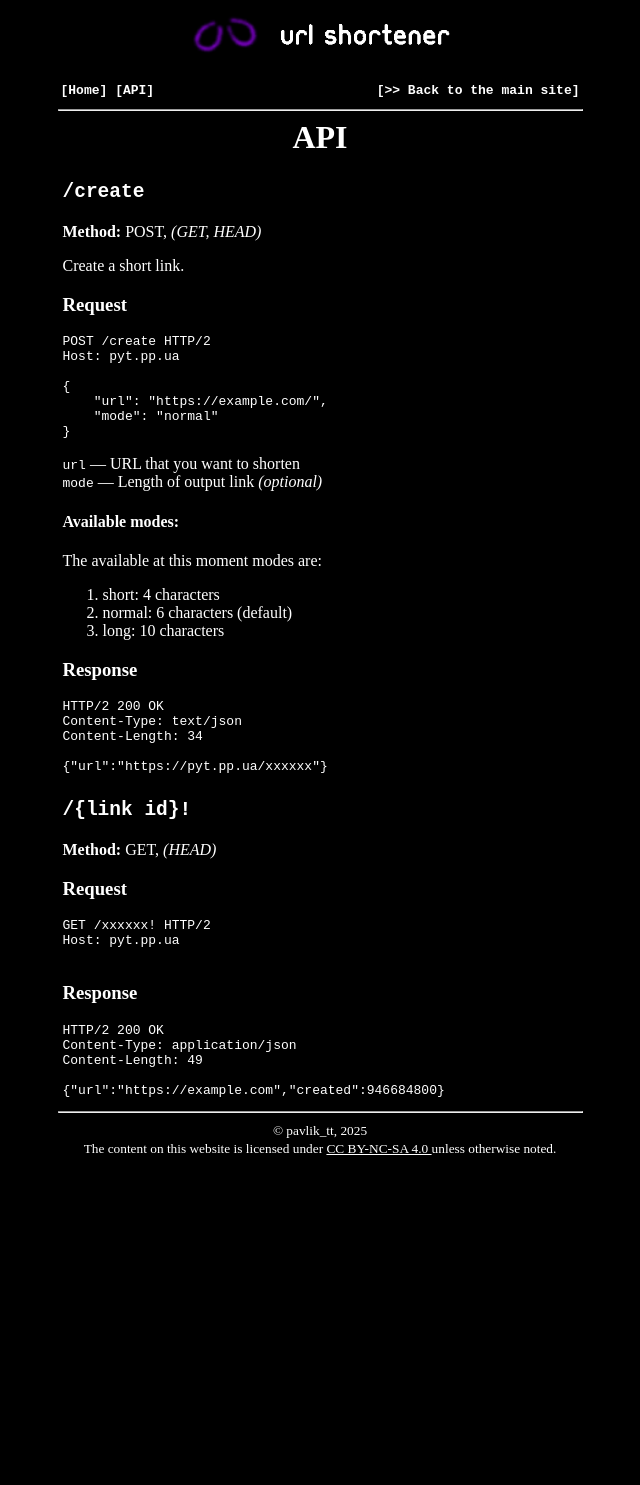
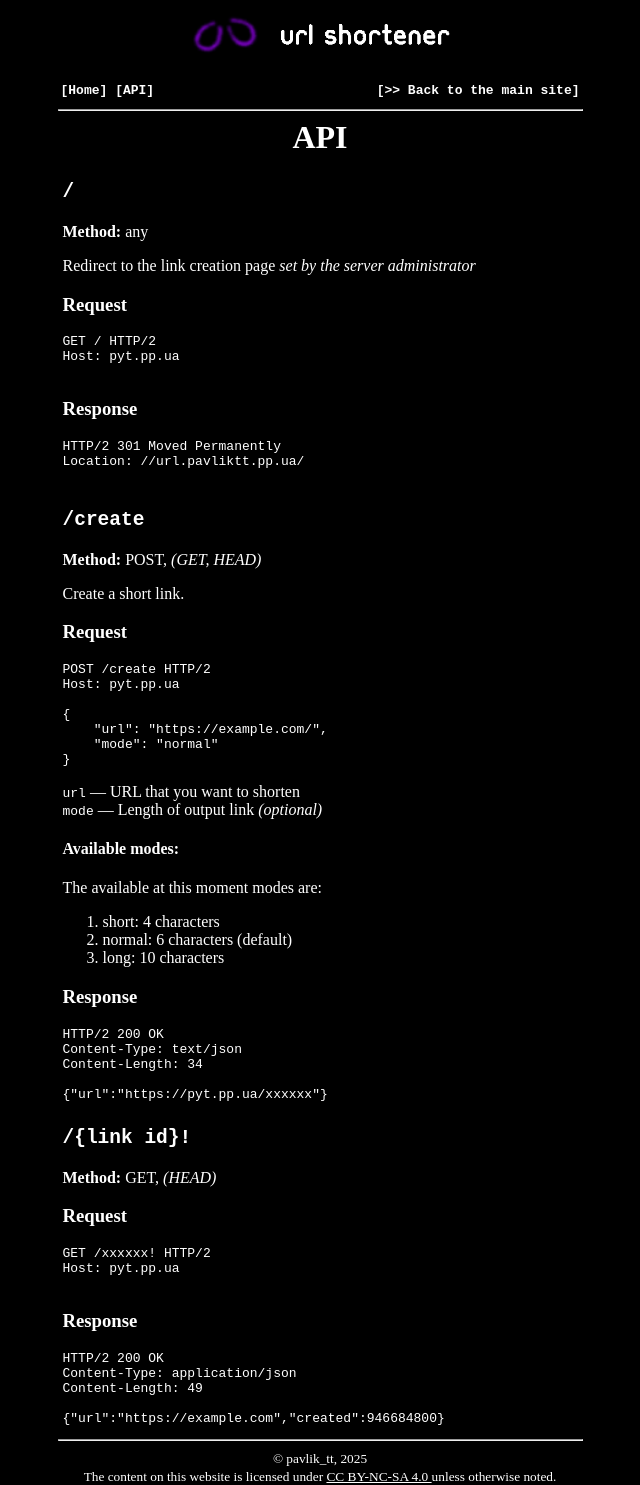
Before and after one commit to pavliks-website/url.pavliktt.pp.ua, a Jekyll site: the page built from api.md, in a window 1280 px wide. Shown: the whole page, without its empty margins (320-960 px from the left). Built offline with Jekyll 4.4.1, drawn with Linux system fonts in a browser that asks for light colours; our own code applies the rules of GitHub Pages for plain Markdown files; before the commit the page ends 1157 px from its top, so only the background shows below that.

Commit message:
modified api.md

````diff
--- a/api.md
+++ b/api.md
@@ -4,6 +4,25 @@ permalink: /api/
 ---
 
 # API
+
+## `/`
+**Method:** any
+
+Redirect to the link creation page *set by the server administrator*
+
+### Request
+```
+GET / HTTP/2
+Host: pyt.pp.ua
+
+```
+
+### Response
+```
+HTTP/2 301 Moved Permanently
+Location: //url.pavliktt.pp.ua/
+
+```
 
 ## `/create`
 **Method:** POST, *(GET, HEAD)*
````
